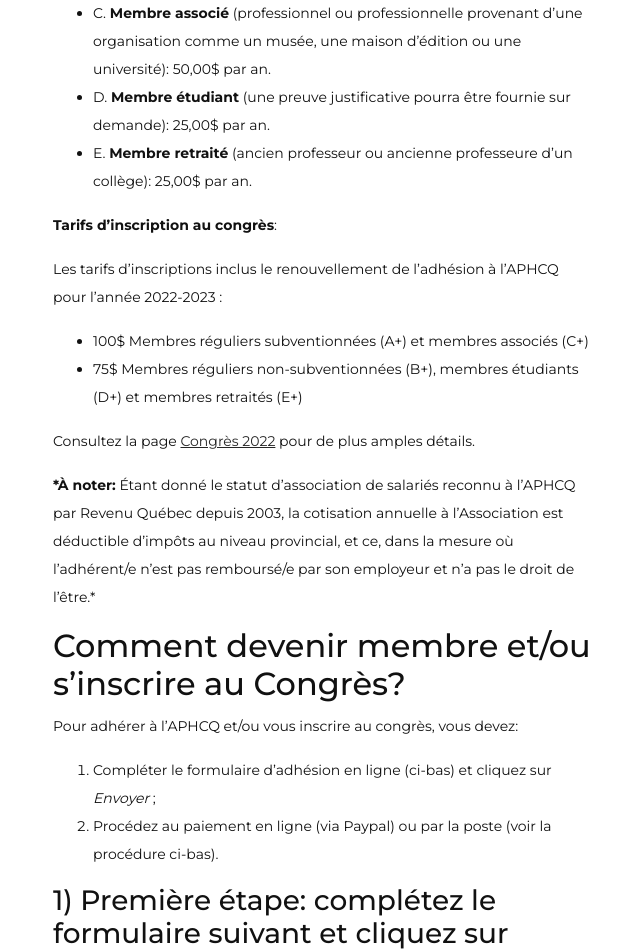
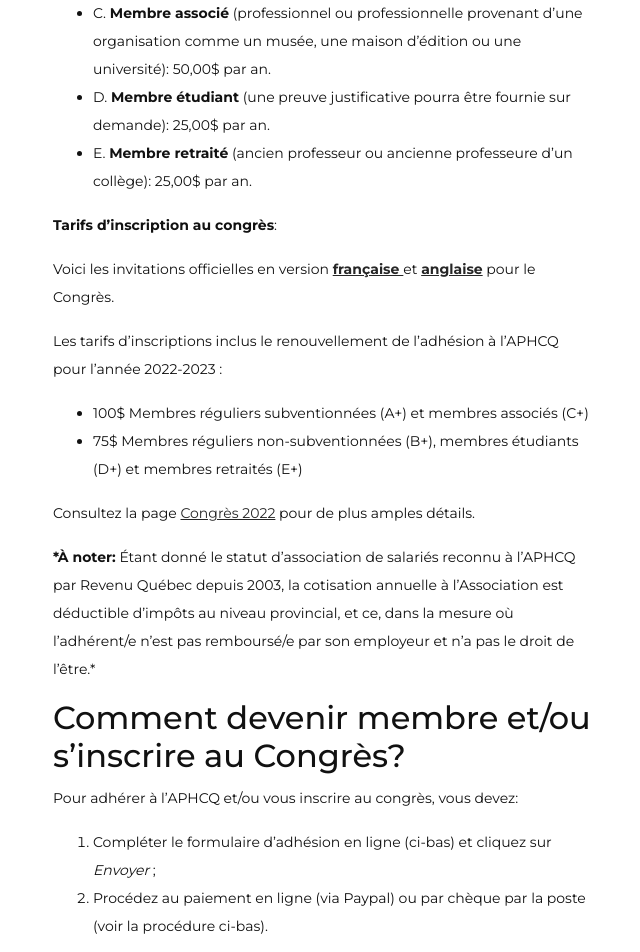
Before and after one commit to aphcq-association/site-web, a Jekyll site: the page built from docs/adherez.html, in a window 1280 px wide and 1400 px high, scrolled down 1272 px. Shown: the top 952 px of the window, without its empty margins (32-672 px from the left). Built offline with Jekyll 4.4.1, drawn with Linux system fonts in a browser that asks for light colours.

Commit message:
Update Pages “adherez”

```diff
--- a/docs/adherez.html
+++ b/docs/adherez.html
@@ -33,12 +33,16 @@
 
 **Tarifs d'inscription au congrès**:
 
+Voici les invitations officielles en version **[française ](/media/aphcq_congres_2022_invitation_fr.pdf)**et **[anglaise](/media/aphcq_congres_2022_invitation_eng.pdf)** pour le Congrès.
+
 Les tarifs d'inscriptions inclus le renouvellement de l'adhésion à l'APHCQ pour l'année 2022-2023 :
 
 * 100$ Membres réguliers subventionnées (A+) et membres associés (C+)
 * 75$ Membres réguliers non-subventionnées (B+), membres étudiants (D+) et membres retraités (E+)
 
 Consultez la page [Congrès 2022](https://www.aphcq.ca/congres.html) pour de plus amples détails.
+
+
 
 **\*À noter:** Étant donné le statut d'association de salariés reconnu à l'APHCQ par Revenu Québec depuis 2003, la cotisation annuelle à l'Association est déductible d'impôts au niveau provincial, et ce, dans la mesure où l'adhérent/e n'est pas remboursé/e par son employeur et n'a pas le droit de l'être.*
 
@@ -47,13 +51,17 @@
 Pour adhérer à l’APHCQ et/ou vous inscrire au congrès, vous devez:
 
 1. Compléter le formulaire d’adhésion en ligne (ci-bas) et cliquez sur *Envoyer* ;
-2. Procédez au paiement en ligne (via Paypal) ou par la poste (voir la procédure ci-bas).
+2. Procédez au paiement en ligne (via Paypal) ou par chèque par la poste (voir la procédure ci-bas).
+
+
 
 ### 1) Première étape: complétez le formulaire suivant et cliquez sur *Envoyer* :
 
 <iframe src="https://docs.google.com/forms/d/e/1FAIpQLSeAeQ8VdFBaTKmR9X8MbPOW8-EjOkTauHirAPjv87DzmxahIA/viewform?embedded=true" width="640" height="3400" frameborder="0" marginheight="0" marginwidth="0">Chargement…</iframe>
 
 **RAPPEL:** Vous devez cliquer sur le bouton "Envoyer" à la fin du formulaire pour que celui-ci soit envoyé à l'APHCQ.
+
+
 
 ### 2) Deuxième étape: procédez au paiement du montant correspondant au tarif sélectionné
 
```
